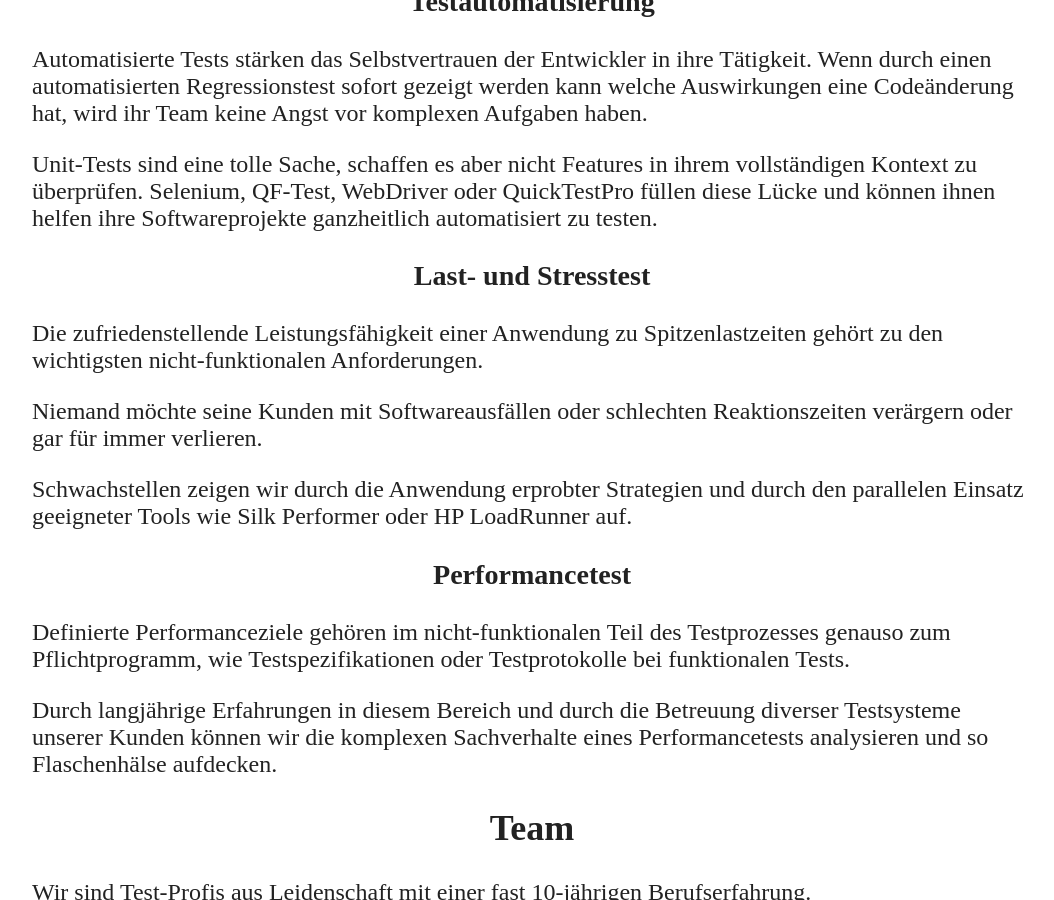
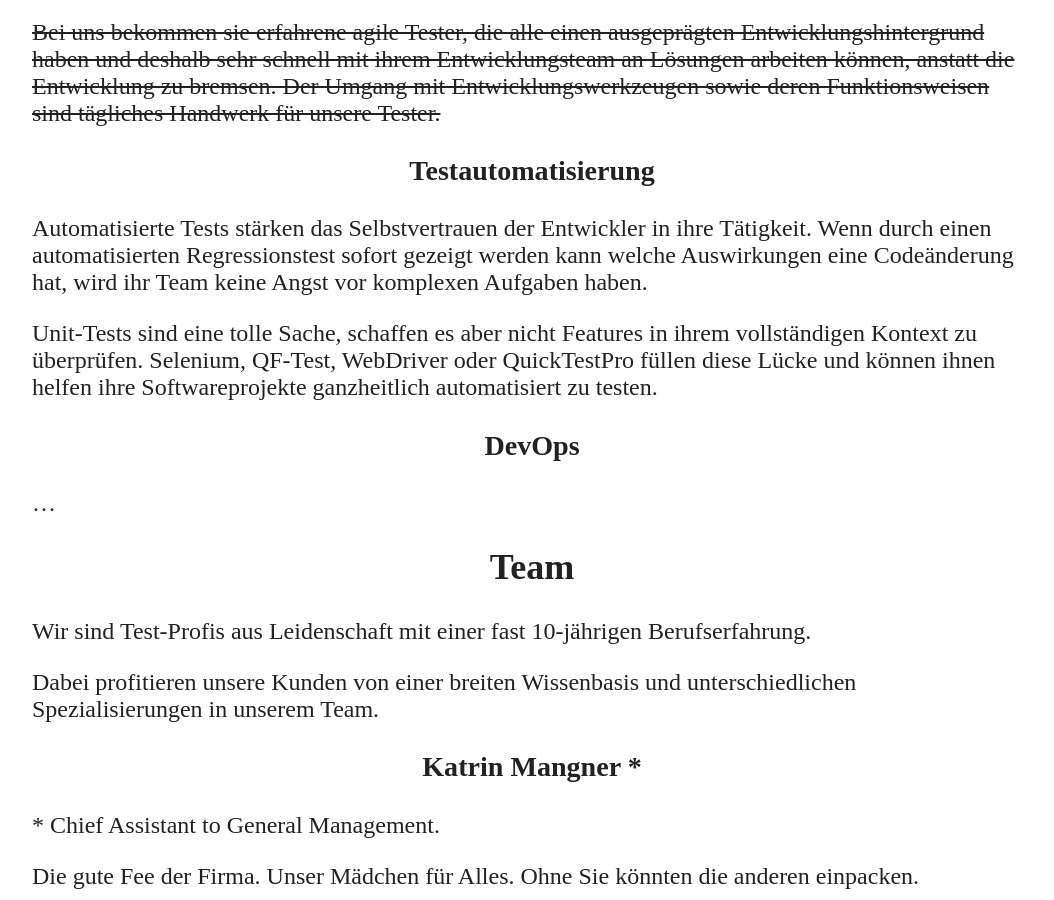
Before and after one commit to inoxio/inoxio.github.io, a Jekyll site: the page built from index.md, in a window 1280 px wide and 900 px high, scrolled down 1150 px. Shown: the whole window, without its empty margins (108-1162 px from the left). Built offline with Jekyll 4.4.1, drawn with Linux system fonts in a browser that asks for light colours; some of the changed text lies outside the part shown.

Commit message:
Reword the first sentences on the services page

```diff
--- a/_includes/services.md
+++ b/_includes/services.md
@@ -1,8 +1,16 @@
 ## Services
 
-Bei uns finden Sie Unterstützung im Bereich der Qualitäts­sicherung von Softwareprojekten.
+Wir glauben fest daran, dass sich Qualität nicht nachträglich
+auf ein fertig entwickeltes Produkt "anwenden" lässt. Softwarequalität lässt
+sich nur sicherstellen, wenn man ihr in jedem Schritt des gesamten Prozesses
+genügend Ausmerksamkeit schenkt.
 
-Den thematischen Schwerpunkt unserer Arbeit haben wir dabei auf folgende Kernpunkte gelegt.
+Bei uns finden Sie deshalb Unterstützung in nahezu allen Bereichen der
+Softwareentwicklung.
+
+### Agile Entwicklung
+
+...
 
 ### Agiles Testen
 
@@ -14,16 +22,16 @@
 funktionieren kann und dass Tests nicht immer wieder auf den nächsten Sprint
 verschoben werden müssen.
 
-### Entwicklungs­nähe
+### ~~Entwicklungs­nähe~~
 
-Wenn sie Studenten zum Abklicken von Testplänen oder paragraphenreitende
-Bürokraten suchen, sind sie bei uns falsch.
+~~Wenn sie Studenten zum Abklicken von Testplänen oder paragraphenreitende
+Bürokraten suchen, sind sie bei uns falsch.~~
 
-Bei uns bekommen sie erfahrene agile Tester, die alle einen ausgeprägten
+~~Bei uns bekommen sie erfahrene agile Tester, die alle einen ausgeprägten
 Entwicklungs­hintergrund haben und deshalb sehr schnell mit ihrem Entwicklungsteam
 an Lösungen arbeiten können, anstatt die Entwicklung zu bremsen. Der Umgang mit
 Entwicklungs­werkzeugen sowie deren Funktionsweisen sind tägliches Handwerk für
-unsere Tester.
+unsere Tester.~~
 
 ### Test­auto­matisierung
 
@@ -37,23 +45,6 @@
 QuickTestPro füllen diese Lücke und können ihnen helfen ihre Softwareprojekte
 ganzheitlich automatisiert zu testen.
 
-### Last- und Stresstest
+### DevOps
 
-Die zufriedenstellende Leistungsfähigkeit einer Anwendung zu Spitzenlastzeiten
-gehört zu den wichtigsten nicht-funktionalen Anforderungen.
-
-Niemand möchte seine Kunden mit Softwareausfällen oder schlechten
-Reaktionszeiten verärgern oder gar für immer verlieren.
-
-Schwachstellen zeigen wir durch die Anwendung erprobter Strategien und durch den
-parallelen Einsatz geeigneter Tools wie Silk Performer oder HP LoadRunner auf.
-
-### Performance­test
-
-Definierte Performanceziele gehören im nicht-funktionalen Teil des Testprozesses
-genauso zum Pflichtprogramm, wie Testspezifikationen oder Testprotokolle bei
-funktionalen Tests.
-
-Durch langjährige Erfahrungen in diesem Bereich und durch die Betreuung diverser
-Testsysteme unserer Kunden können wir die komplexen Sachverhalte eines
-Performancetests analysieren und so Flaschenhälse aufdecken.
+...
```
